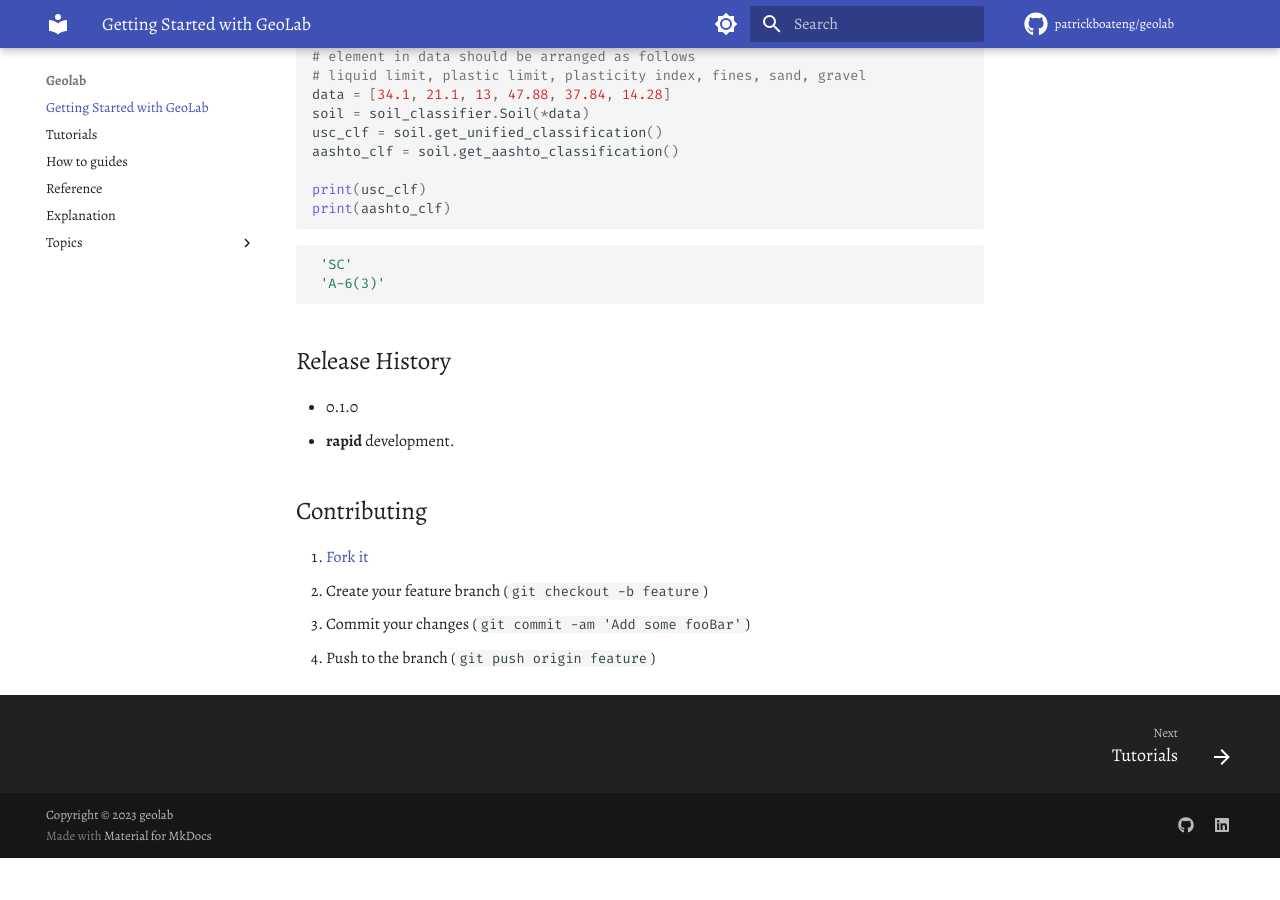
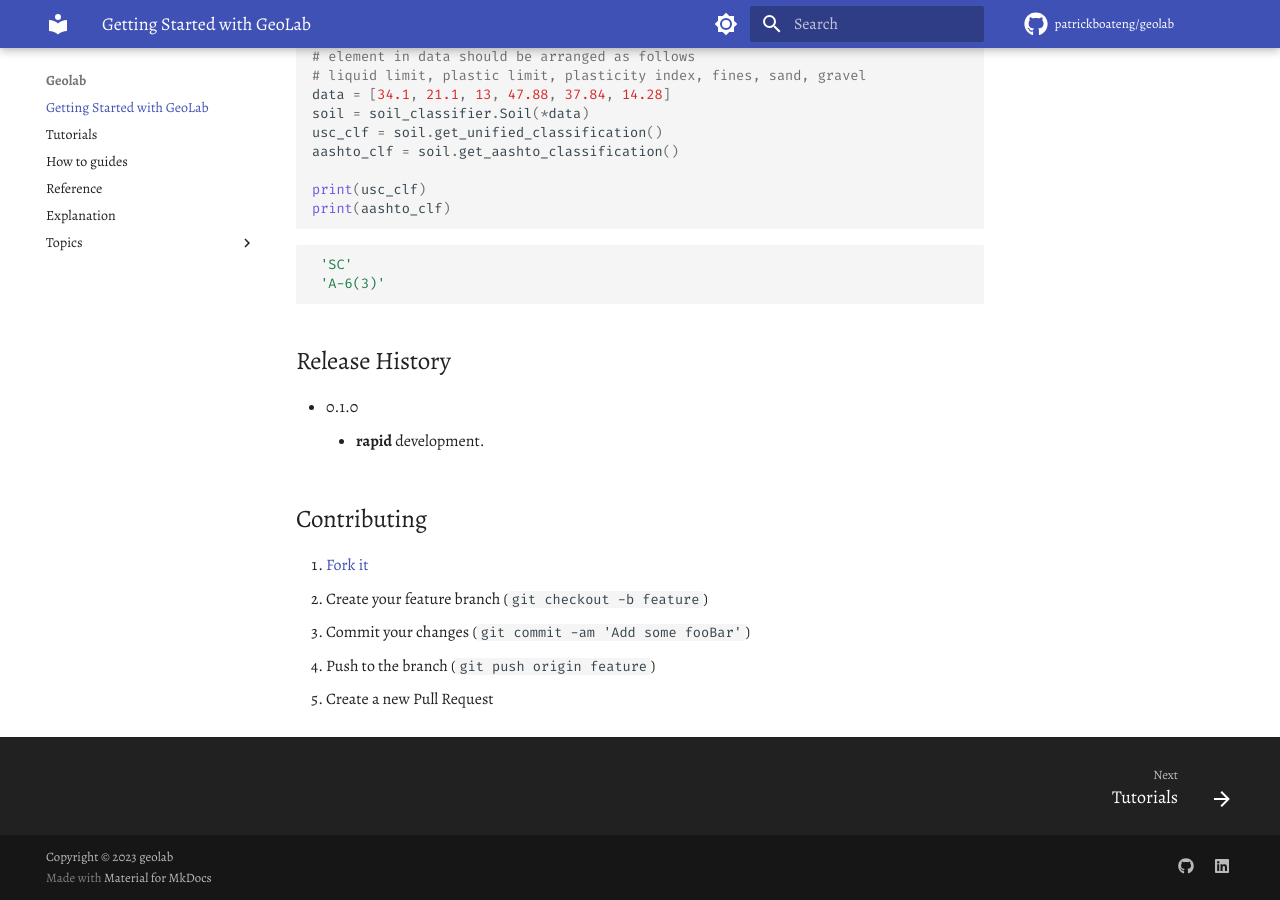
Before and after one commit to patrickboateng/geolysis, an MkDocs documentation site: the page built from docs/index.md, in a window 1280 px wide and 900 px high, scrolled down 793 px. Built offline with MkDocs 1.6.1 and Material for MkDocs 9.7.7, drawn with Linux system fonts in a browser that asks for light colours; comment, search, counter and statistics services are not loaded; before the commit the page ends 1651 px from its top, so only the background shows below that; some of the changed lines change nothing that is shown.

Commit message:
added content to index page

````diff
--- a/docs/index.md
+++ b/docs/index.md
@@ -1,9 +1,75 @@
 # Welcome to GeoLab
 
-{!../README.md!lines=1-19}
+# `geolab `: geotechnical engineering software for students and professionals.
+
+<p align="center">
+    <a href="https://pypi.org/user/Pato546/">
+        <img src="https://img.shields.io/badge/PyPi-Pato546-blue?style=flat-square&logo=pypi&logoColor=white">
+    </a>
+    <a href="#">
+        <img src="https://img.shields.io/pypi/l/geolab?style=flat-square">
+    </a>
+    <a>
+        <img src="https://img.shields.io/pypi/dm/geolab?style=flat-square">
+    </a>
+    <a>
+        <img src="https://img.shields.io/github/repo-size/patrickboateng/geolab?style=flat-square">
+    </a>
+</p>
+
+`geolab` implements various geotechnical methods such as soil classification (USCS, AASHTO). Also, `geolab` implements methods for estimating soil engineering properties such as bearing capacity, void ratio ($e_o$), undrained shear strength($C_u$), internal angle of friction ($\phi$) etc.
 
 !!! note
 
     Only Unified Soil Classification (USCS) has been implemented as of now and can also be installed as a Microsoft Excel addin.
 
-{!../README.md!lines=22-70}
+## Installation
+
+Windows:
+
+```sh
+pip install geolab
+```
+
+## Usage example
+
+```py
+from geolab import soil_classifier
+
+# element in data should be arranged as follows
+# liquid limit, plastic limit, plasticity index, fines, sand, gravel
+data = [34.1, 21.1, 13, 47.88, 37.84, 14.28]
+soil = soil_classifier.Soil(*data)
+usc_clf = soil.get_unified_classification()
+aashto_clf = soil.get_aashto_classification()
+
+print(usc_clf)
+print(aashto_clf)
+```
+
+```sh
+ 'SC'
+ 'A-6(3)'
+```
+
+<!-- ## Development setup
+
+Describe how to install all development dependencies and how to run an automated test-suite of some kind. Potentially do this for multiple platforms.
+
+```sh
+make install
+npm test
+``` -->
+
+## Release History
+
+-   0.1.0
+    -   **rapid** development.
+
+## Contributing
+
+1. [Fork it](https://github.com/patrickboateng/geolab/fork)
+2. Create your feature branch (`git checkout -b feature`)
+3. Commit your changes (`git commit -am 'Add some fooBar'`)
+4. Push to the branch (`git push origin feature`)
+5. Create a new Pull Request
````
